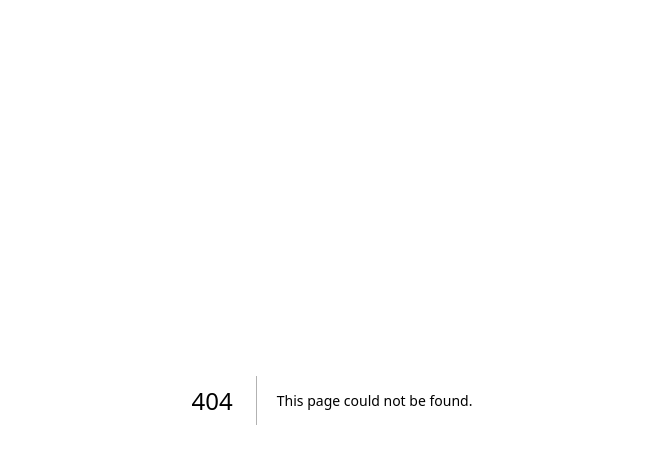
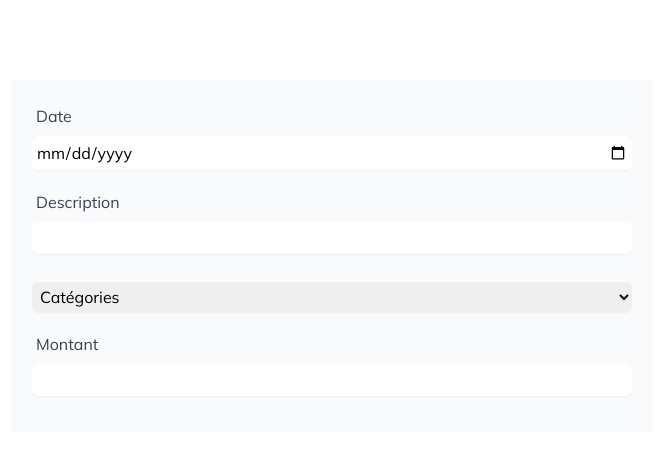
Before and after one commit to mattheri/academoney, a Next.js app: page /budget in a window 1280 px wide. Before the commit this address had no page. Shown: the top 464 px of the page, without its empty margins (308-971 px from the left). Built offline with nearby package versions, Linux system fonts and the light colour scheme.

Commit message:
creation d'un composant form réutilisable, ajout de dropown catégorie

```diff
--- /dev/null
+++ b/app/budget/components/FormInput.tsx
@@ -0,0 +1,44 @@
+import React from 'react';
+import { useState, ChangeEvent } from 'react';
+
+// Définition des types de props du composant
+interface FormInputProps {
+    label: string;
+    type: string;
+    options?: string[];
+}
+
+// Définition du composant avec ses props
+const FormInput: React.FC<FormInputProps> = ({ label, type, options }) =>  {
+    // Déclaration de l'état
+    const [value, setValue] = useState<string>('');
+
+    // Fonction de gestion du changement de la valeur du champ
+    const onChange = (event: ChangeEvent<HTMLInputElement> | ChangeEvent<HTMLSelectElement>) => {
+        setValue(event.target.value);
+      };
+
+
+  // rendu du composant
+  return (
+    <div className="FormInput mb-4">
+        <label className="block p-1 text-gray-700">{label}</label>
+        {type === 'select' ? (
+            <select value={value} onChange={onChange} className="w-full mt-1 block p-1  border-gray-300 shadow-sm rounded-md focus:border-blue-500 focus:ring">
+            {options && options.map((option, index) => (
+                <option key={index} value={option}>{option}</option>
+            ))}
+            </select>
+        ) : (
+            <input
+                type={type}
+                value={value}
+                onChange={(type === 'checkbox' || type === 'radio') ? onChange : (e) => setValue(e.target.value)}
+                className="w-full mt-1 block p-1 rounded-md border-gray-300 shadow-sm focus:border-blue-500 focus:ring"
+            />
+        )}
+    </div>
+  );
+};
+
+export default FormInput
--- /dev/null
+++ b/app/budget/page.tsx
@@ -0,0 +1,31 @@
+"use client";
+import React from 'react';
+import FormInput from './components/FormInput';
+
+// Définition du composant BudgetPage
+const BudgetPage: React.FC = () => {
+
+  // Définition des catégories pour le champ select catégorie
+  const categories = ['Catégories',
+                      'Habitation',
+                      'Alimentation',
+                      'Télécomunications',
+                      'Éducation',
+                      'Soins personnels',
+                      'Épargne',
+                      'Vêtements',
+                      'Loisirs',
+                      'Autres'];
+
+  // Rendu du composant
+  return (
+    <div className=' bg-gray-50 flex flex-col justify-center sm:p-5 m-20 w-1/2 mx-auto '>
+      <FormInput label="Date" type="date" />
+      <FormInput label="Description" type="text" />
+      <FormInput label="" type="select" options={categories} />
+      <FormInput label="Montant" type="number" />
+    </div>
+  );
+};
+
+export default BudgetPage;
```
